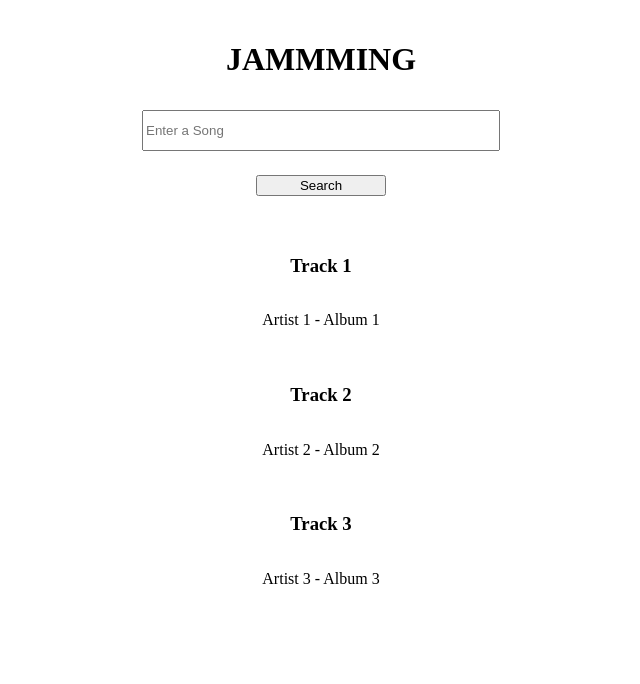
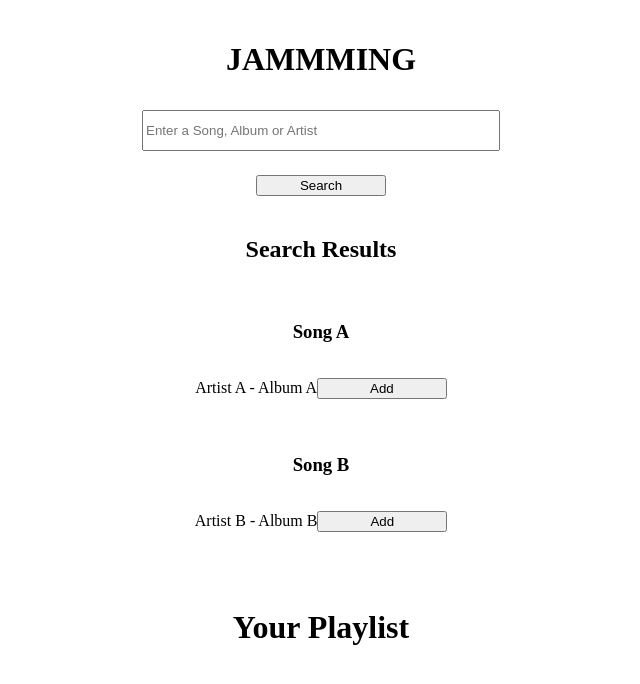
Before and after one commit to TDHouston/jammming, a React (Create React App) app: page / in a window 1280 px wide. Shown: the top 684 px of the page, without its empty margins (337-977 px from the left). Built offline with nearby package versions, Linux system fonts and the light colour scheme.

Commit message:
implemented add/remove tracks

```diff
--- a/src/App.js
+++ b/src/App.js
@@ -2,24 +2,42 @@ import React, { useState } from "react";
 import "./App.css";
 
 import SearchBar from "./components/SearchBar/SearchBar.jsx";
-import TrackList from "./components/TrackList/Tracklist.jsx";
+import Playlist from "./components/Playlist/Playlist.jsx";
+import SearchResults from "./components/SearchResults/SearchResults.jsx";
 
 function App() {
-  const [tracks, setTracks] = useState([
-    { id: 1, name: "Track 1", artist: "Artist 1", album: "Album 1" },
-    { id: 2, name: "Track 2", artist: "Artist 2", album: "Album 2" },
-    { id: 3, name: "Track 3", artist: "Artist 3", album: "Album 3" },
+  const [playlistTracks, setPlaylistTracks] = useState([]);
+  const [searchResults, setSearchResults] = useState([
+    { id: 101, name: "Song A", artist: "Artist A", album: "Album A" },
+    { id: 102, name: "Song B", artist: "Artist B", album: "Album B" },
   ]);
+
+  const addTrack = (trackToAdd) => {
+    if (!playlistTracks.some((track) => track.id === trackToAdd.id)) {
+      setPlaylistTracks((prevTracks) => [...prevTracks, trackToAdd]);
+    }
+  };
+
+  const removeTrack = (trackToRemove) => {
+    setPlaylistTracks(
+      playlistTracks.filter((track) => track.id !== trackToRemove.id)
+    );
+  };
+
+  const handleSearch = (searchTerm) => {
+    // Implement search functionality or API call to fetch tracks based on searchTerm
+    console.log("Search Term:", searchTerm);
+    // Update searchResults accordingly
+  };
 
   return (
     <>
       <div className="app">
         <h1>JAMMMING</h1>
-        <SearchBar />
+        <SearchBar onSearch={handleSearch} />
+        <SearchResults searchResults={searchResults} onAdd={addTrack} />
+        <Playlist tracks={playlistTracks} onRemove={removeTrack} />
       </div>
-      <main>
-        <TrackList tracks={tracks} />
-      </main>
     </>
   );
 }
--- a/src/components/Playlist/Playlist.jsx
+++ b/src/components/Playlist/Playlist.jsx
@@ -1,11 +1,13 @@
-import React from "react";
+import React, { useCallback } from "react";
 import styles from "./Playlist.module.css";
+import TrackList from "../TrackList/Tracklist";
 
-function Playlist() {
+function Playlist({ tracks, onRemove }) {
   return (
-    <>
-      <p>search</p>
-    </>
+    <div>
+      <h1>Your Playlist</h1>
+      <TrackList tracks={tracks} onRemove={onRemove} />
+    </div>
   );
 }
 
--- a/src/components/SearchBar/SearchBar.jsx
+++ b/src/components/SearchBar/SearchBar.jsx
@@ -1,22 +1,28 @@
 import React, { useState } from "react";
 import styles from "./SearchBar.module.css";
 
-function SearchBar(props) {
+function SearchBar({ onSearch }) {
   const [userInput, setUserInput] = useState("");
 
   const handleInputChange = (e) => {
     setUserInput(e.target.value);
   };
 
-  const Search = () => {
-    props.onSearch(userInput);
+  const search = () => {
+    onSearch(userInput);
   };
 
   return (
     <>
       <div className={styles.div}>
-        <input className={styles.input} placeholder="Enter a Song" onChange={handleInputChange} />
-        <button className={styles.button} onClick={Search}>Search</button>
+        <input
+          className={styles.input}
+          placeholder="Enter a Song, Album or Artist"
+          onChange={handleInputChange}
+        />
+        <button className={styles.button} onClick={search}>
+          Search
+        </button>
       </div>
     </>
   );
--- a/src/components/SearchResults/SearchResults.jsx
+++ b/src/components/SearchResults/SearchResults.jsx
@@ -1,10 +1,14 @@
 import React from "react";
 import styles from "./SearchResults.module.css";
+import TrackList from "../TrackList/Tracklist";
 
-function SearchResults() {
+function SearchResults({ searchResults, onAdd }) {
   return (
     <>
-      <p>search</p>
+      <div>
+        <h2>Search Results</h2>
+        <TrackList tracks={searchResults} onAdd={onAdd} />
+      </div>
     </>
   );
 }
--- a/src/components/Track/Track.jsx
+++ b/src/components/Track/Track.jsx
@@ -1,13 +1,15 @@
 import React from "react";
 import styles from "./Track.module.css";
 
-function Track({ track }) {
+function Track({ track, onRemove, onAdd }) {
   return (
     <>
       <div>
         <h3>{track.name}</h3>
         <p>
           {track.artist} - {track.album}
+          {onAdd && <button onClick={() => onAdd(track)}>Add</button>}
+          {onRemove && <button onClick={() => onRemove(track)}>Remove</button>}
         </p>
       </div>
     </>
--- a/src/components/TrackList/Tracklist.jsx
+++ b/src/components/TrackList/Tracklist.jsx
@@ -3,11 +3,11 @@ import styles from "./TrackList.module.css";
 
 import Track from "../Track/Track";
 
-function TrackList({ tracks }) {
+function TrackList({ tracks, onRemove, onAdd }) {
   return (
     <div>
       {tracks.map((track) => (
-        <Track key={track.id} track={track} />
+        <Track key={track.id} track={track} onRemove={onRemove} onAdd={onAdd} />
       ))}
     </div>
   );
```
